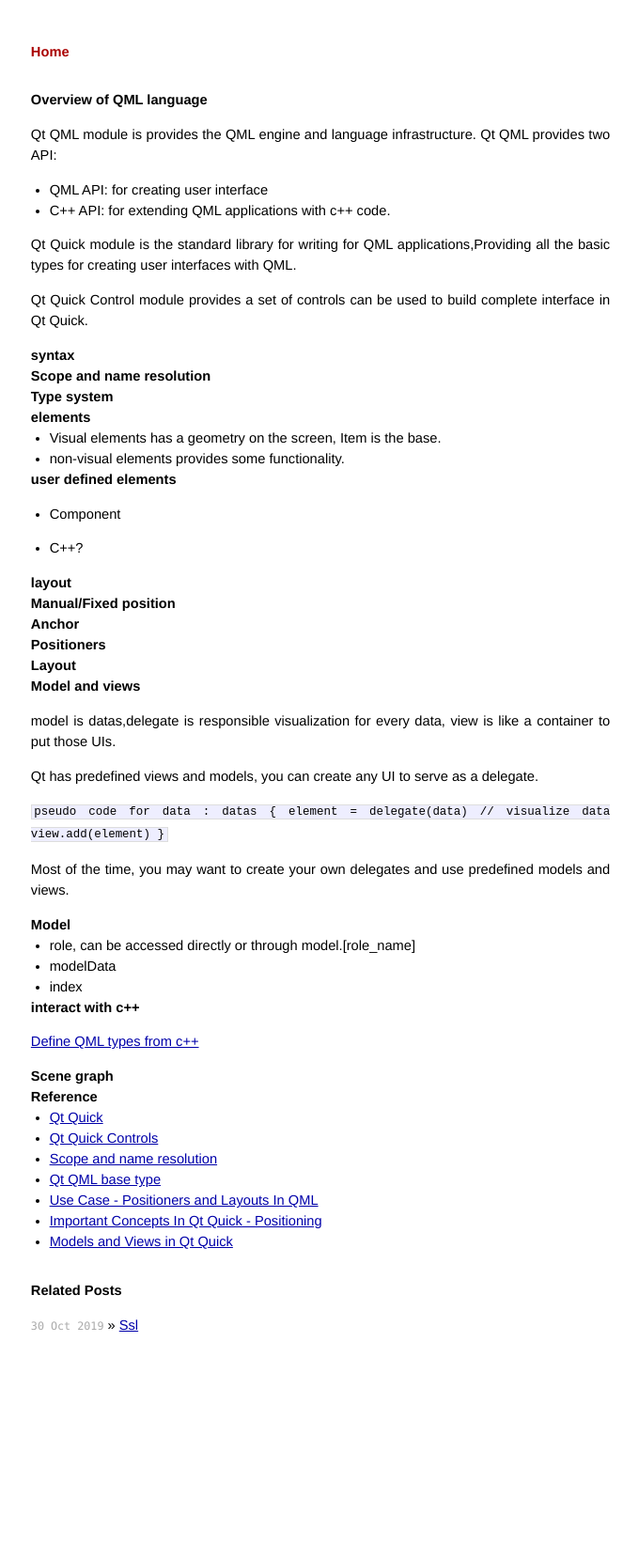
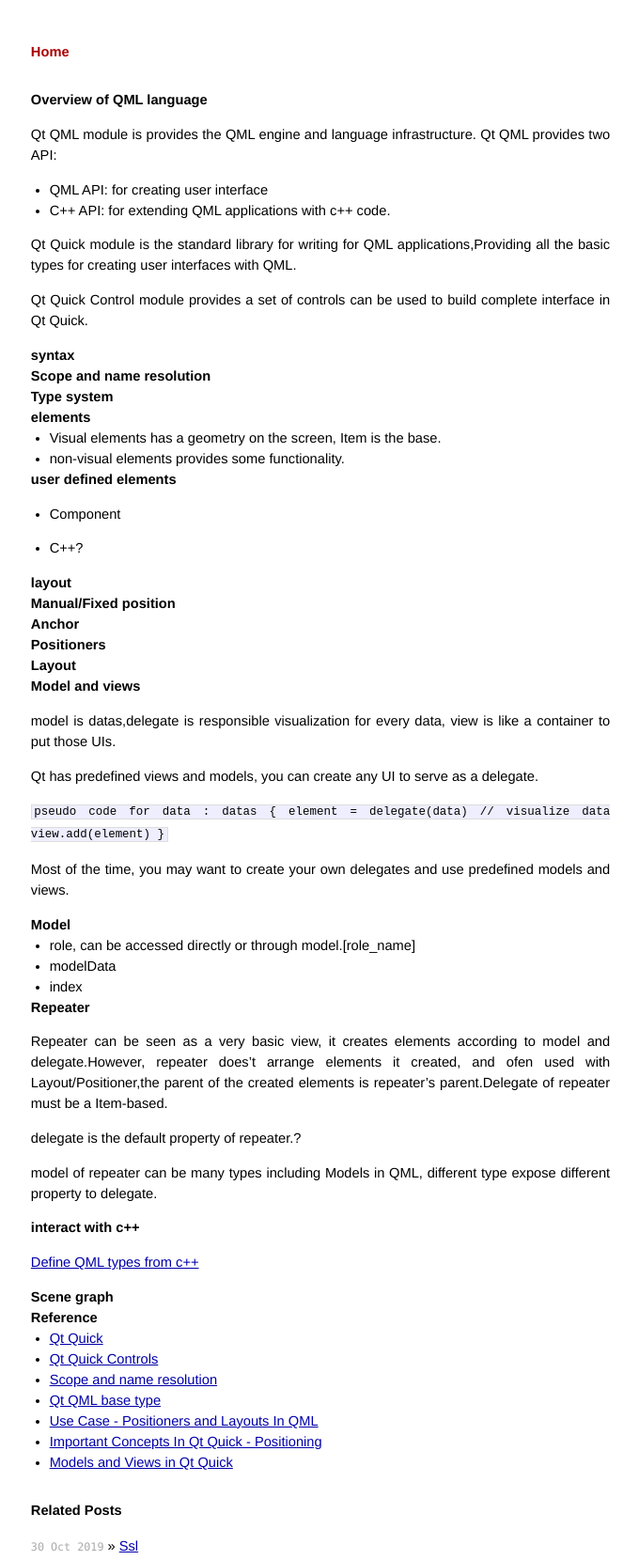
Before and after one commit to maidamai0/maidamai0.github.io, a Jekyll site: the page built from _posts/2019-11-14-qml_overview.md, in a window 1280 px wide. Shown: the whole page at 94% size, without its empty margins (299-979 px from the left). Built offline with Jekyll 4.4.1, drawn with Linux system fonts in a browser that asks for light colours; before the commit the page ends 1425 px from its top, so only the background shows below that.

Commit message:
feat:update model-view

```diff
--- a/_posts/2019-11-14-qml_overview.md
+++ b/_posts/2019-11-14-qml_overview.md
@@ -62,6 +62,14 @@ Most of the time, you may want to create your own delegates and use predefined m
 * modelData
 * index
 
+### Repeater
+
+Repeater can be seen as a very basic view, it creates elements according to model and delegate.However, repeater does't arrange elements it created, and ofen used with Layout/Positioner,the parent of the created elements is repeater's parent.Delegate of repeater must be a Item-based.
+
+delegate is the default property of repeater.?
+
+model of repeater can be many types including Models in QML, different type expose different property to delegate.
+
 ## interact with c++
 
 [Define QML types from c++](https://doc.qt.io/qt-5/qtqml-cppintegration-definetypes.html)
```
